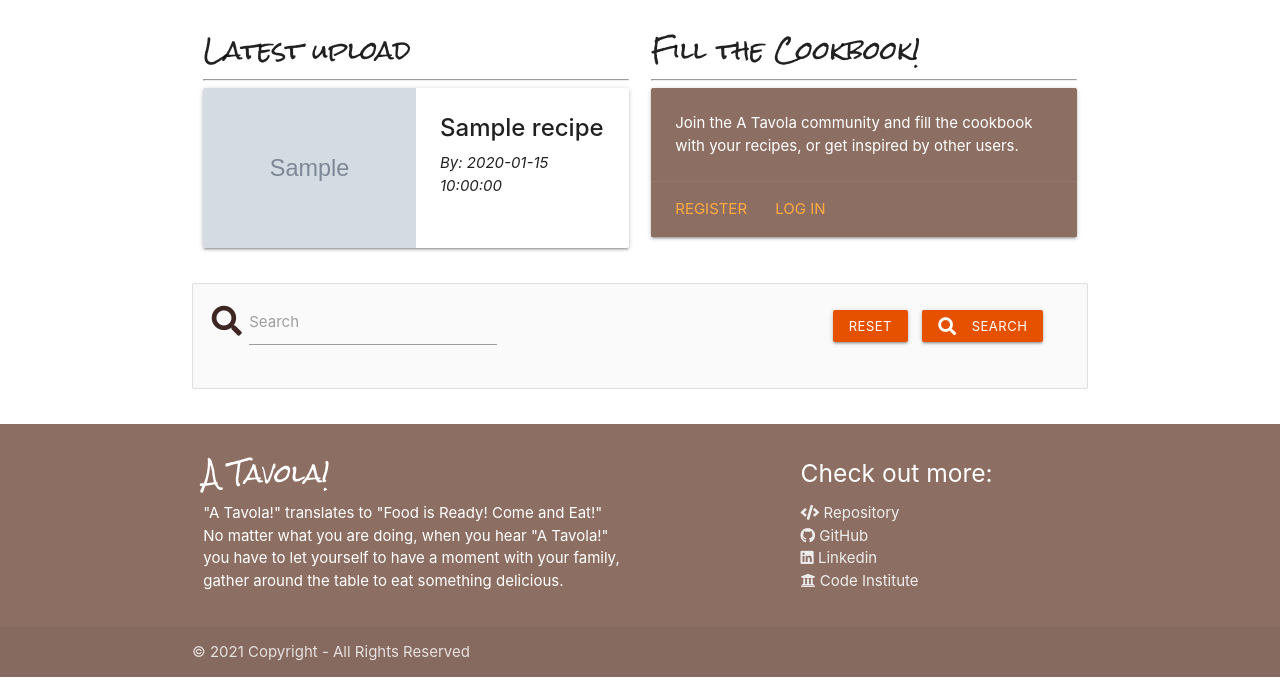
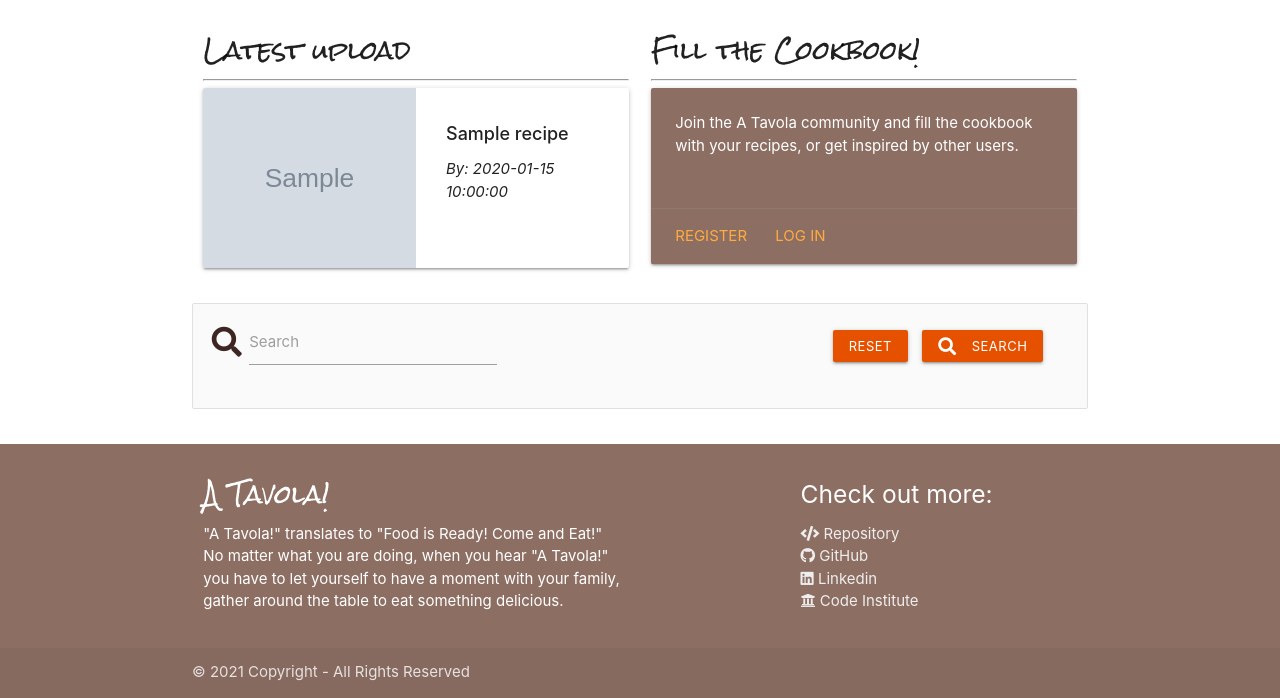
Before and after one commit to ClaudiaLie/MS_3_CookBook_Website, a Flask app: page / in a window 1280 px wide. Shown: the part 632-1330 px from the top of the page. Before the commit the page ends 1309 px from the top, so only its background shows below. Run offline with Flask 2, Linux system fonts and the light colour scheme; grey boxes marked "Sample" are stand-in pictures; a database or web service that is not in the repository returns one stand-in record (values such as "Sample title"); some libraries are stand-ins or nearby versions.

Commit message:
HTML code fixes after validation control

```diff
--- a/templates/base.html
+++ b/templates/base.html
@@ -1,7 +1,7 @@
 <!DOCTYPE html>
 <html lang="en">
 <head>
-  <meta charset="UTF-8">
+  <meta charset="UTF-16">
   <meta http-equiv="X-UA-Compatible" content="IE=edge">
   <meta name="viewport" content="width=device-width, initial-scale=1.0">
   <!-- Google Fonts -->
--- a/templates/home.html
+++ b/templates/home.html
@@ -8,9 +8,9 @@
         <div class="container-fluid">
             <div class="row">
                 <div class="carousel carousel-slider">
-                    <a class="carousel-item" href="{{ url_for('recipes') }}"><img src="https://thumbs.dreamstime.com/z/espresso-coffee-cup-beans-vintage-table-90374872.jpg"></a>
-                    <a class="carousel-item" href="{{ url_for('recipes') }}"><img src="https://thumbs.dreamstime.com/z/parmigiana-eggplant-dish-14440960.jpg"></a>
-                    <a class="carousel-item" href="{{ url_for('recipes') }}"><img src="https://thumbs.dreamstime.com/z/fish-steak-baked-lemon-herbs-foil-rosemary-oil-home-healthy-home-made-meal-food-91342310.jpg"></a>
+                    <a class="carousel-item" href="{{ url_for('recipes') }}"><img src="https://thumbs.dreamstime.com/z/espresso-coffee-cup-beans-vintage-table-90374872.jpg" alt="espresso"></a>
+                    <a class="carousel-item" href="{{ url_for('recipes') }}"><img src="https://thumbs.dreamstime.com/z/parmigiana-eggplant-dish-14440960.jpg" alt="parmigiana"></a>
+                    <a class="carousel-item" href="{{ url_for('recipes') }}"><img src="https://thumbs.dreamstime.com/z/fish-steak-baked-lemon-herbs-foil-rosemary-oil-home-healthy-home-made-meal-food-91342310.jpg" alt="bream"></a>
                 </div>
             </div>
         </div>
@@ -19,23 +19,23 @@
 
 {% for recipe in recipes %}
 <div class="row">
-    <div class="col s12 m6">
+    <div class="col s12 m12 l6">
         <h5 class="brand-logo"><strong>Latest upload</strong></h5> <hr>
         <div class="card horizontal">
             <div class="card-image">
-                 <a href="{{ url_for('recipes') }}"><img src="{{ recipe.recipe_img }}"></a>
+                 <a href="{{ url_for('recipes') }}"><img src="{{ recipe.recipe_img }}" alt="recipeimg" style="min-block-size: 12em; min-width: 11em;"></a>
             </div>
-            <div class="card-stacked card-content">
-                <span class="card-title"><strong>{{ recipe.recipe_name }} </strong></span>
+            <div class="card-stacked card-content" style="padding: 30px;">
+                <span class="card-title" style="font-size: large;"><strong>{{ recipe.recipe_name }} </strong></span>
                 <em>By: {{ recipe.created_by }}</em>
             </div>
         </div>
     </div>
 {% endfor %}
-    <div class="col s12 m6">
+    <div class="col s12 s12 l6">
         <h5 class="brand-logo"><strong>Fill the Cookbook!</strong></h5> <hr>
         <div class="card #a1887f brown lighten-1">
-          <div class="card-content orange-text">
+          <div class="card-content orange-text" style="min-height: 8em;">
             <p class="white-text">Join the A Tavola community and fill the cookbook with your recipes,
                 or get inspired by other users.</p>
           </div>
--- a/templates/recipes.html
+++ b/templates/recipes.html
@@ -32,7 +32,7 @@
     <div class="col">
         <div class="card large">
             <div class="card-image waves-effect waves-block waves-light">
-                <img class="activator" src="{{ recipe.recipe_img }}">
+                <img class="activator" src="{{ recipe.recipe_img }}" alt="recipeimg">
             </div>
             <div class="card-content">
                 <span class="card-title">
```
Also changed, not shown: templates/edit_recipe.html (+6 -6 lines).
